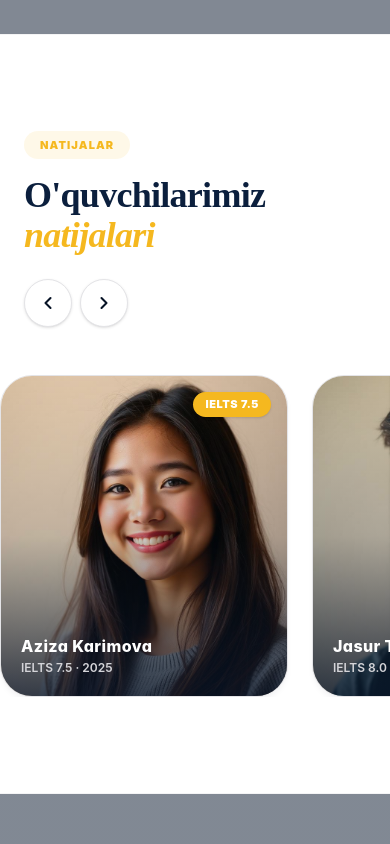
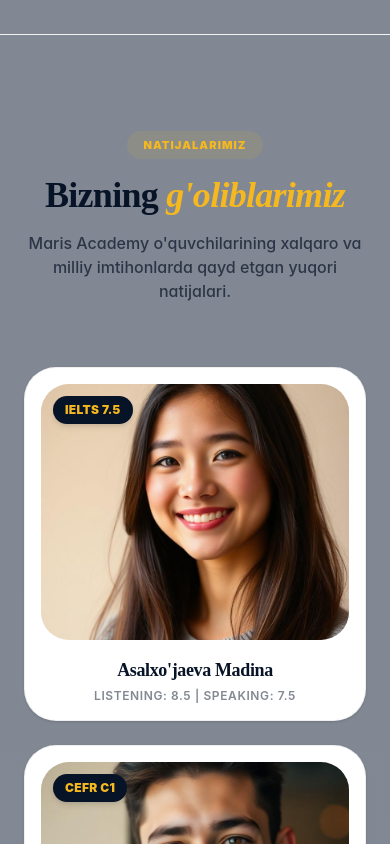
Before and after one commit to devPro277/maris.uz, a React (Vite) app: page / in a window 390 px wide. Shown: the part 4600-5444 px from the top of the page. Built offline with nearby package versions, Linux system fonts and the light colour scheme.

Commit message:
Fix: Add high-converting Results section with correct images

```diff
--- a/src/App.tsx
+++ b/src/App.tsx
@@ -504,115 +504,75 @@ function Courses() {
   );
 }
 
-/* ---------------- RESULTS ---------------- */
+/* ---------------- RESULTS / NATIJALAR ---------------- */
 function Results() {
-  const scrollRef = useRef<HTMLDivElement>(null);
-
-  const results = [
-    { name: "Aziza Karimova", badge: "IELTS 7.5", year: "2025", img: "/src/assets/student-1.jpg" },
-    { name: "Jasur Tursunov", badge: "IELTS 8.0", year: "2025", img: "/src/assets/student-2.jpg" },
-    { name: "Madina Nazarova", badge: "CEFR C1", year: "2024", img: "/src/assets/student-3.jpg" },
-    { name: "Otabek Yusupov", badge: "CEFR C1", year: "2025", img: "/src/assets/student-4.jpg" },
-    { name: "Shahnoza Olimova", badge: "IELTS 7.0", year: "2024", img: "/src/assets/student-1.jpg" },
-    { name: "Sardor Rasulov", badge: "CEFR B2", year: "2025", img: "/src/assets/student-2.jpg" },
+  const students = [
+    {
+      name: "Asalxo'jaeva Madina",
+      result: "IELTS 7.5",
+      sub: "Listening: 8.5 | Speaking: 7.5",
+      img: student1, // Tepadagi import qilingan student1 o'zgaruvchisi
+    },
+    {
+      name: "Abduvaliyev Islom",
+      result: "CEFR C1",
+      sub: "92 / 100 ball — Grammatika ustasi",
+      img: student2, // student2 o'zgaruvchisi
+    },
+    {
+      name: "Tursunov Javohir",
+      result: "SAT 1450",
+      sub: "Math: 780 | Reading & Writing: 670",
+      img: student3, // student3 o'zgaruvchisi
+    },
+    {
+      name: "Karimova Zilola",
+      result: "IELTS 7.0",
+      sub: "3 oyda noldan tayyorlanib",
+      img: student4, // student4 o'zgaruvchisi
+    },
   ];
 
-  const handleScroll = (direction: "left" | "right") => {
-    if (scrollRef.current) {
-      const scrollAmount = 320;
-      scrollRef.current.scrollBy({
-        left: direction === "left" ? -scrollAmount : scrollAmount,
-        behavior: "smooth",
-      });
-    }
-  };
-
   return (
-    <section id="results" className="relative py-24 lg:py-32 overflow-hidden bg-white">
+    <section id="results" className="py-24 bg-zinc-50/50 border-b border-zinc-100">
       <div className="mx-auto max-w-7xl px-6">
-
-        {/* TEPA QISMI: Sarlavha va Navigatsiya tugmalari */}
-        <div className="flex flex-col md:flex-row md:items-end justify-between gap-6">
-          <div>
-            <SectionLabel>NATIJALAR</SectionLabel>
-            <h2 className="mt-4 font-display text-4xl font-extrabold text-[#0b1f3d] sm:text-5xl">
-              O'quvchilarimiz <span className="text-[#F5B81F] italic font-black">natijalari</span>
-            </h2>
-          </div>
-
-          <div className="flex items-center justify-between md:justify-end gap-5 w-full md:w-auto">
-            <p className="text-[#071326]/60 text-sm font-medium max-w-xs hidden md:block">
-              Yuzlab o'quvchilarimiz xalqaro imtihonlardan yuqori natijalarni qo'lga kiritmoqda.
-            </p>
-
-            {/* PREMIYUM STRELKALAR (OQ USLUBDA) */}
-            <div className="flex gap-2">
-              <button
-                onClick={() => handleScroll("left")}
-                className="h-12 w-12 rounded-full border border-zinc-200 bg-white shadow-sm hover:border-[#F5B81F] text-[#071326] hover:text-[#F5B81F] transition-all duration-300 grid place-items-center group"
-                aria-label="Oldingisi"
-              >
-                <ChevronLeft className="h-5 w-5 transition-transform group-hover:-translate-x-0.5 stroke-[2.5]" />
-              </button>
-              <button
-                onClick={() => handleScroll("right")}
-                className="h-12 w-12 rounded-full border border-zinc-200 bg-white shadow-sm hover:border-[#F5B81F] text-[#071326] hover:text-[#F5B81F] transition-all duration-300 grid place-items-center group"
-                aria-label="Keyingisi"
-              >
-                <ChevronRight className="h-5 w-5 transition-transform group-hover:translate-x-0.5 stroke-[2.5]" />
-              </button>
-            </div>
-          </div>
+        <div className="mx-auto max-w-2xl text-center mb-16">
+          <SectionLabel>NATIJALARIMIZ</SectionLabel>
+          <h2 className="mt-4 font-display text-4xl font-extrabold text-[#071326] sm:text-5xl">
+            Bizning <span className="text-[#F5B81F] italic font-black">g'oliblarimiz</span>
+          </h2>
+          <p className="mt-4 text-base font-medium text-[#071326]/70">
+            Maris Academy o'quvchilarining xalqaro va milliy imtihonlarda qayd etgan yuqori natijalari.
+          </p>
         </div>
 
-        {/* KARTALAR RO'YXATI */}
-        <div
-          ref={scrollRef}
-          className="mt-12 -mx-6 px-6 flex gap-6 overflow-x-auto snap-x snap-mandatory scroll-smooth"
-          style={{ scrollbarWidth: "none", msOverflowStyle: "none" }}
-        >
-          <style>{`
-            div::-webkit-scrollbar { display: none; }
-          `}</style>
-
-          {results.map((r, i) => (
-            <article
-              key={i}
-              className="group relative w-72 shrink-0 overflow-hidden rounded-3xl border border-zinc-200 bg-white shadow-md shadow-zinc-100 transition-all duration-500 hover:-translate-y-2 hover:shadow-xl hover:border-[#F5B81F]/30 snap-start"
+        <div className="grid grid-cols-1 gap-6 sm:grid-cols-2 lg:grid-cols-4">
+          {students.map((s, index) => (
+            <div
+              key={index}
+              className="group relative overflow-hidden rounded-3xl border border-zinc-200/60 bg-white p-4 shadow-sm transition-all duration-300 hover:shadow-xl hover:-translate-y-1"
             >
-              <div className="relative h-80 overflow-hidden">
+              <div className="overflow-hidden rounded-2xl h-64 bg-zinc-100 relative">
                 <img
-                  src={r.img}
-                  alt={r.name}
-                  width={768}
-                  height={896}
-                  loading="lazy"
-                  className="h-full w-full object-cover transition-transform duration-700 group-hover:scale-110"
+                  src={s.img} // To'g'ri o'zgaruvchi ulandi
+                  alt={s.name}
+                  className="w-full h-full object-cover transition-transform duration-500 group-hover:scale-105"
                 />
-                <div className="absolute inset-0 bg-gradient-to-t from-[#071326]/80 via-[#071326]/20 to-transparent" />
-
-                {/* NISBATI / BADGE (PREMIUM OLTIN) */}
-                <div className="absolute top-4 right-4 rounded-full bg-[#F5B81F] px-3 py-1 text-[11px] font-black tracking-wider text-white shadow-sm">
-                  {r.badge}
-                </div>
-
-                {/* MATNLARI */}
-                <div className="absolute bottom-5 left-5 right-5">
-                  <div className="text-base font-extrabold tracking-wide text-white group-hover:text-[#F5B81F] transition-colors duration-300">
-                    {r.name}
-                  </div>
-                  <div className="text-xs font-semibold text-zinc-300 mt-0.5">{r.badge} · {r.year}</div>
+                <div className="absolute top-3 left-3 bg-[#071326] text-[#F5B81F] text-xs font-black tracking-wide px-3 py-1.5 rounded-xl shadow-md">
+                  {s.result}
                 </div>
               </div>
-            </article>
+              <div className="mt-4 text-center">
+                <h3 className="text-lg font-extrabold text-[#071326]">{s.name}</h3>
+                <p className="mt-1 text-xs font-semibold text-[#071326]/50 uppercase tracking-wider">{s.sub}</p>
+              </div>
+            </div>
           ))}
         </div>
-
       </div>
     </section>
   );
 }
-
 /* ---------------- GALLERY ---------------- */
 function Gallery() {
   const [activeImg, setActiveImg] = useState<{ src: string; alt: string } | null>(null);
```
